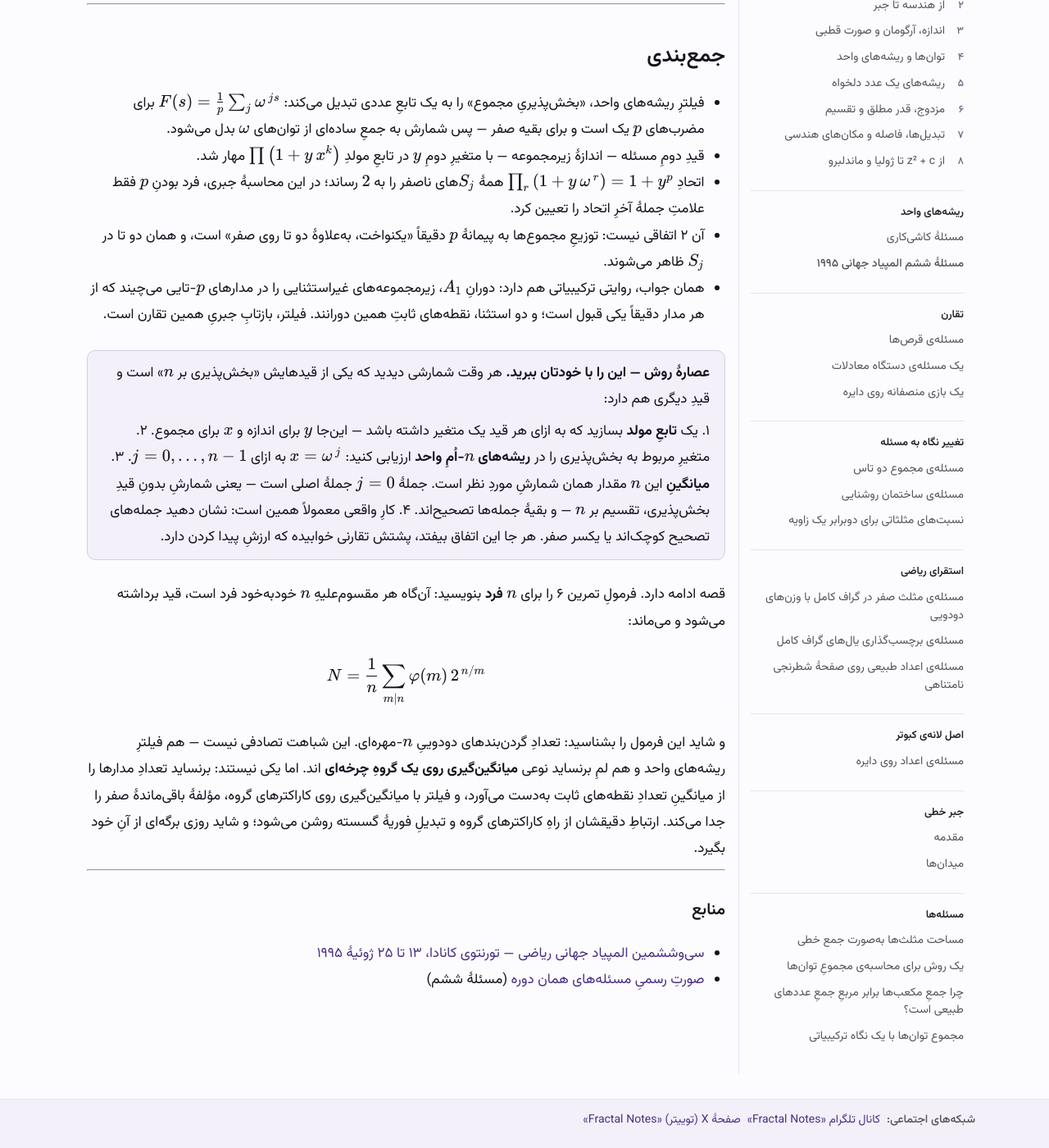
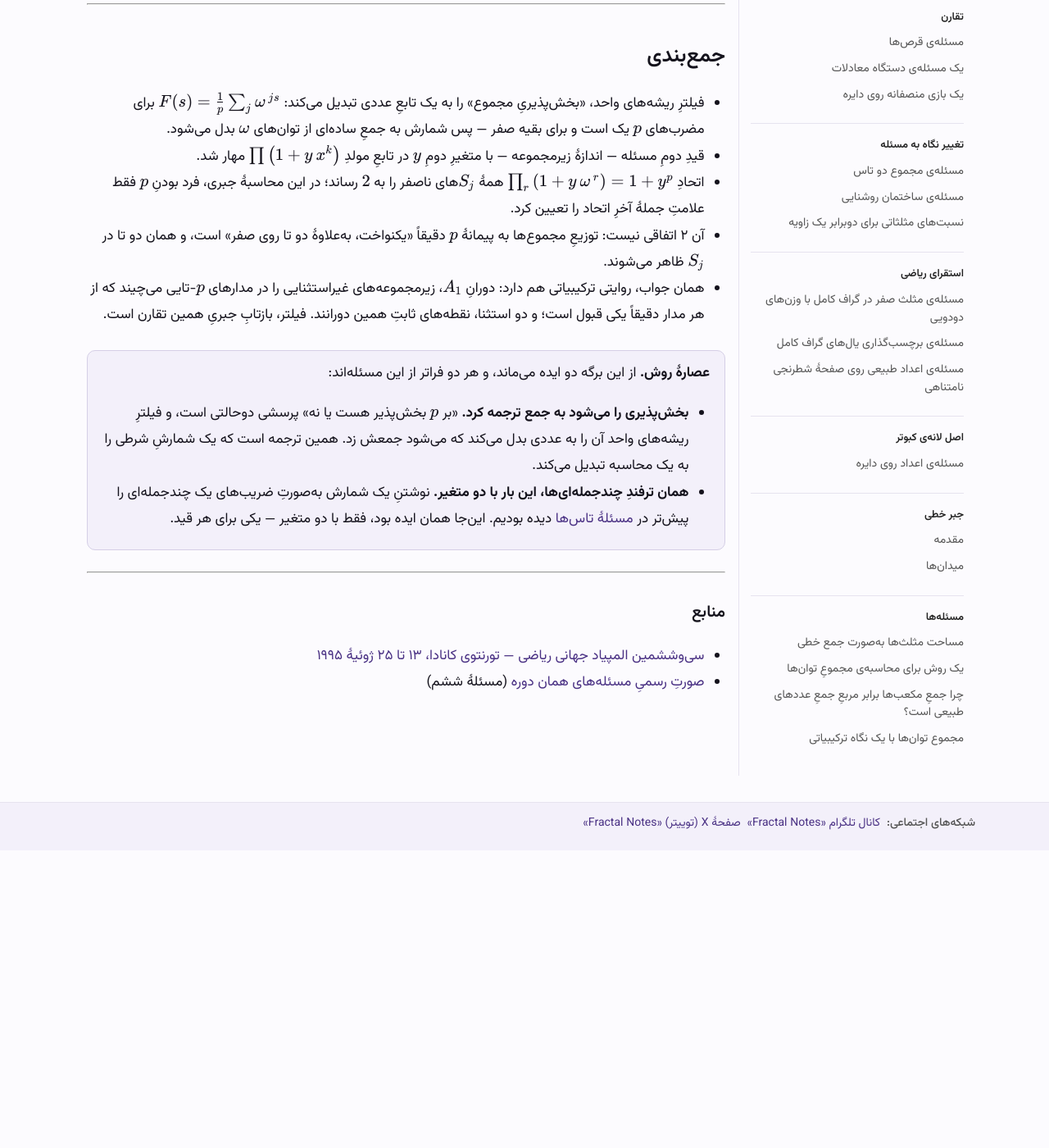
Before and after one commit to pooyarezaie/Fractal-Notes, a Jekyll site: the page built from problem-solving/roots-of-unity/imo-1995-subset-sums.md, in a window 1280 px wide and 1400 px high, scrolled down 14657 px. Shown: the whole window at 82% size. Built offline with Jekyll 4.4.1, drawn with Linux system fonts in a browser that asks for light colours; after the commit the page ends 15694 px from its top, so only the background shows below that.

Commit message:
Cut the method box down to two ideas, and drop the Burnside coda
The «عصارهٔ روش» box had become a four-step recipe — more procedure than
the note actually earned, and phrased as a method to apply rather than
what was learned. Reduce it to the two ideas that genuinely transfer:
divisibility can be translated into a sum, and the polynomial-recasting
trick from مسئلهٔ تاس‌ها carries over here with one variable per constraint.

Also remove the closing «قصه ادامه دارد» passage on binary necklaces and
Burnside's lemma. Even in its softened form it gestured at material the
note does not develop, and the برگه now ends on what it did prove.

Co-Authored-By: Claude Opus 5 (1M context) <noreply@anthropic.com>

```diff
--- a/problem-solving/roots-of-unity/imo-1995-subset-sums.md
+++ b/problem-solving/roots-of-unity/imo-1995-subset-sums.md
@@ -664,22 +664,12 @@ $$
 
 <div class="pause" markdown="1">
 
-**عصارهٔ روش — این را با خودتان ببرید.** هر وقت شمارشی دیدید که یکی از قیدهایش «بخش‌پذیری بر $n$» است و قیدِ دیگری هم دارد:
+**عصارهٔ روش.** از این برگه دو ایده می‌ماند، و هر دو فراتر از این مسئله‌اند:
 
-۱. یک **تابعِ مولد** بسازید که به ازای هر قید یک متغیر داشته باشد — این‌جا $y$ برای اندازه و $x$ برای مجموع.
-۲. متغیرِ مربوط به بخش‌پذیری را در **ریشه‌های $n$-اُمِ واحد** ارزیابی کنید: $x = \omega^{\,j}$ به ازای $j = 0, \dots, n-1$.
-۳. **میانگینِ** این $n$ مقدار همان شمارشِ موردِ نظر است. جملهٔ $j = 0$ جملهٔ اصلی است — یعنی شمارشِ بدونِ قیدِ بخش‌پذیری، تقسیم بر $n$ — و بقیهٔ جمله‌ها تصحیح‌اند.
-۴. کارِ واقعی معمولاً همین است: نشان دهید جمله‌های تصحیح کوچک‌اند یا یکسر صفر. هر جا این اتفاق بیفتد، پشتش تقارنی خوابیده که ارزشِ پیدا کردن دارد.
+- **بخش‌پذیری را می‌شود به جمع ترجمه کرد.** «بر $p$ بخش‌پذیر هست یا نه» پرسشی دوحالتی است، و فیلترِ ریشه‌های واحد آن را به عددی بدل می‌کند که می‌شود جمعش زد. همین ترجمه است که یک شمارشِ شرطی را به یک محاسبه تبدیل می‌کند.
+- **همان ترفندِ چندجمله‌ای‌ها، این بار با دو متغیر.** نوشتنِ یک شمارش به‌صورتِ ضریب‌های یک چندجمله‌ای را پیش‌تر در [مسئلهٔ تاس‌ها](/problem-solving/recasting/dice-problem) دیده بودیم. این‌جا همان ایده بود، فقط با دو متغیر — یکی برای هر قید.
 
 </div>
-
-قصه ادامه دارد. فرمولِ تمرین ۶ را برای $n$ **فرد** بنویسید: آن‌گاه هر مقسوم‌علیهِ $n$ خودبه‌خود فرد است، قید برداشته می‌شود و می‌ماند:
-
-$$
-N = \frac{1}{n} \sum_{m \mid n} \varphi(m)\, 2^{\,n/m}
-$$
-
-و شاید این فرمول را بشناسید: تعدادِ گردن‌بندهای دودوییِ $n$-مهره‌ای. این شباهت تصادفی نیست — هم فیلترِ ریشه‌های واحد و هم لمِ برنساید نوعی **میانگین‌گیری روی یک گروهِ چرخه‌ای** اند. اما یکی نیستند: برنساید تعدادِ مدارها را از میانگینِ تعدادِ نقطه‌های ثابت به‌دست می‌آورد، و فیلتر با میانگین‌گیری روی کاراکترهای گروه، مؤلفهٔ باقی‌ماندهٔ صفر را جدا می‌کند. ارتباطِ دقیقشان از راهِ کاراکترهای گروه و تبدیلِ فوریهٔ گسسته روشن می‌شود؛ و شاید روزی برگه‌ای از آنِ خود بگیرد.
 
 ---
 
```
